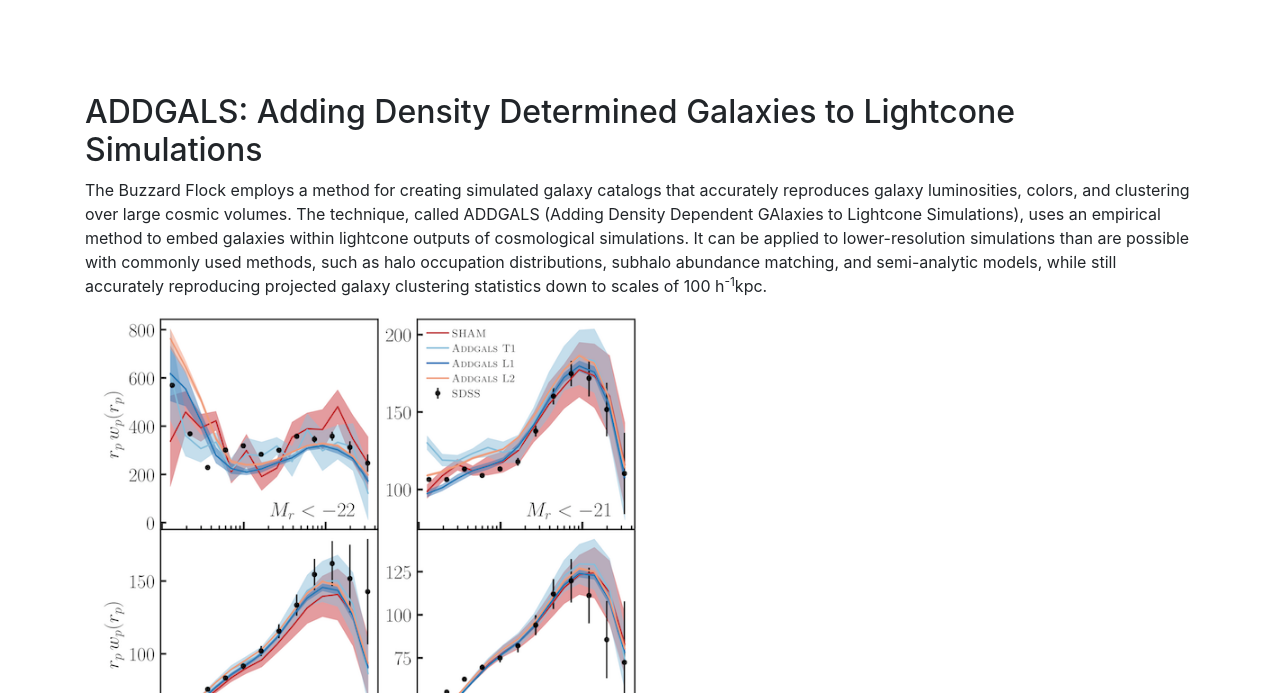
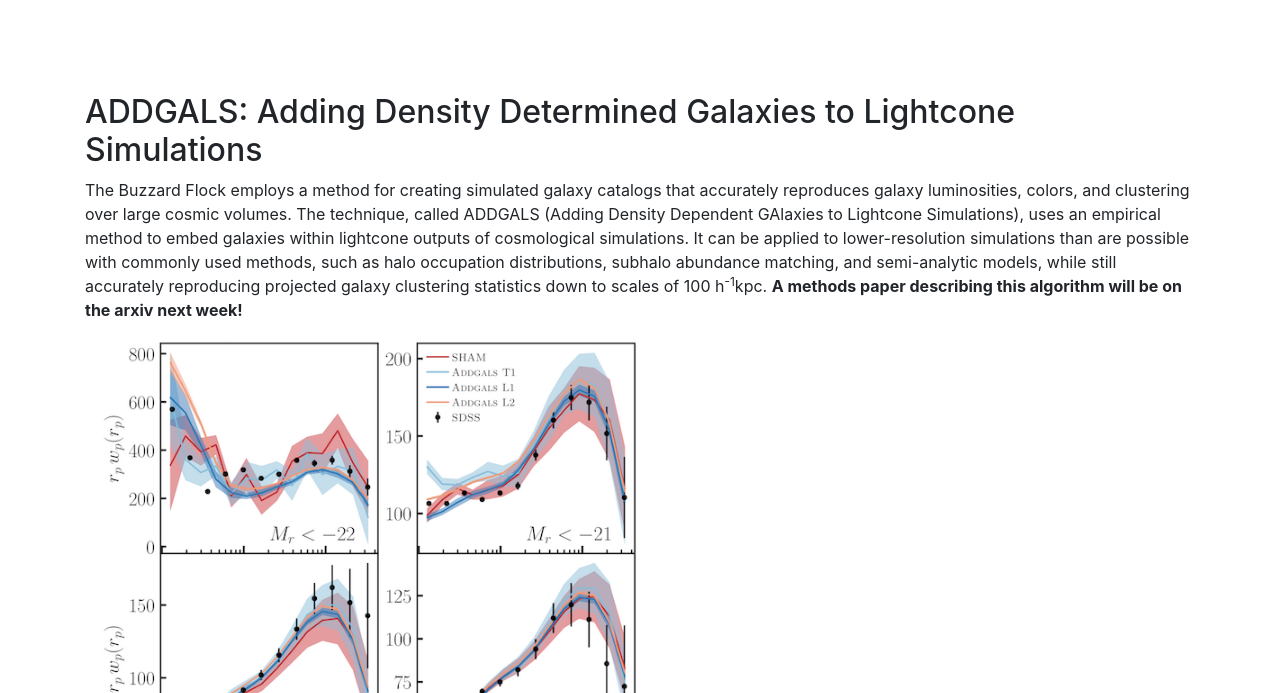
Before and after one commit to BuzzardFlock/BuzzardFlock.github.io, a website: page code.html in a window 1280 px wide. Shown: the part 107-800 px from the top of the page. Drawn offline with Linux system fonts and the light colour scheme.

Commit message:
updated code

```diff
--- a/code.html
+++ b/code.html
@@ -65,6 +65,7 @@
          methods, such as halo occupation distributions, subhalo abundance matching, and
          semi-analytic models, while still accurately reproducing projected galaxy
          clustering statistics down to scales of 100 h<sup>-1</sup>kpc.
+         <b> A methods paper describing this algorithm will be on the arxiv next week! </b>
         </p>
             <div class="row">
                <div class="span4"></div>
```
